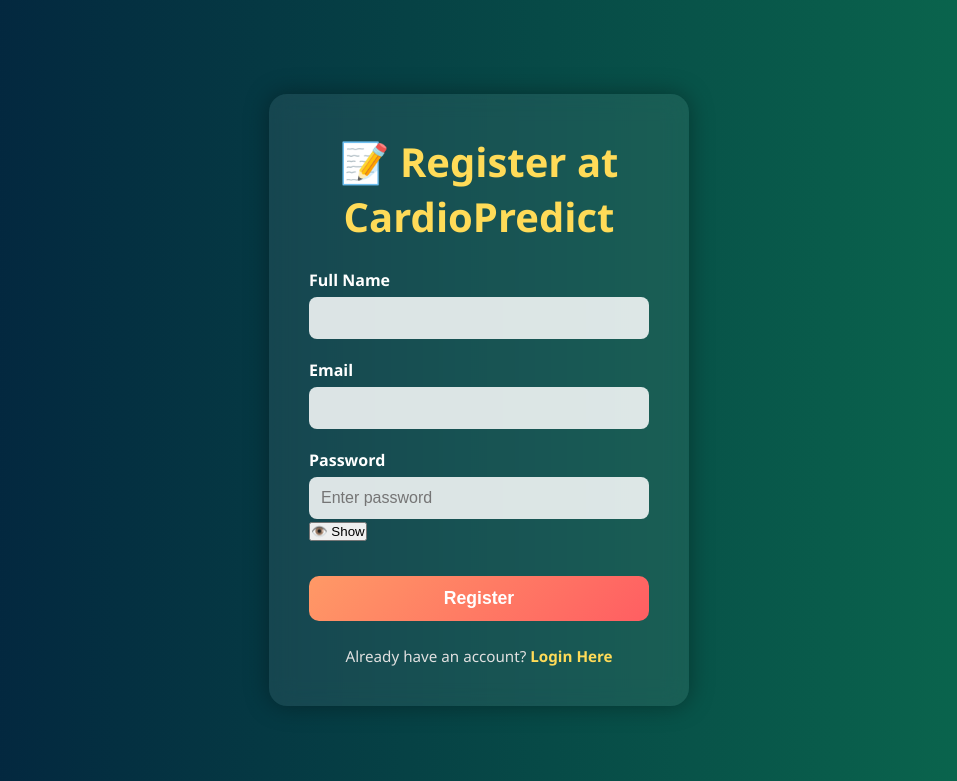
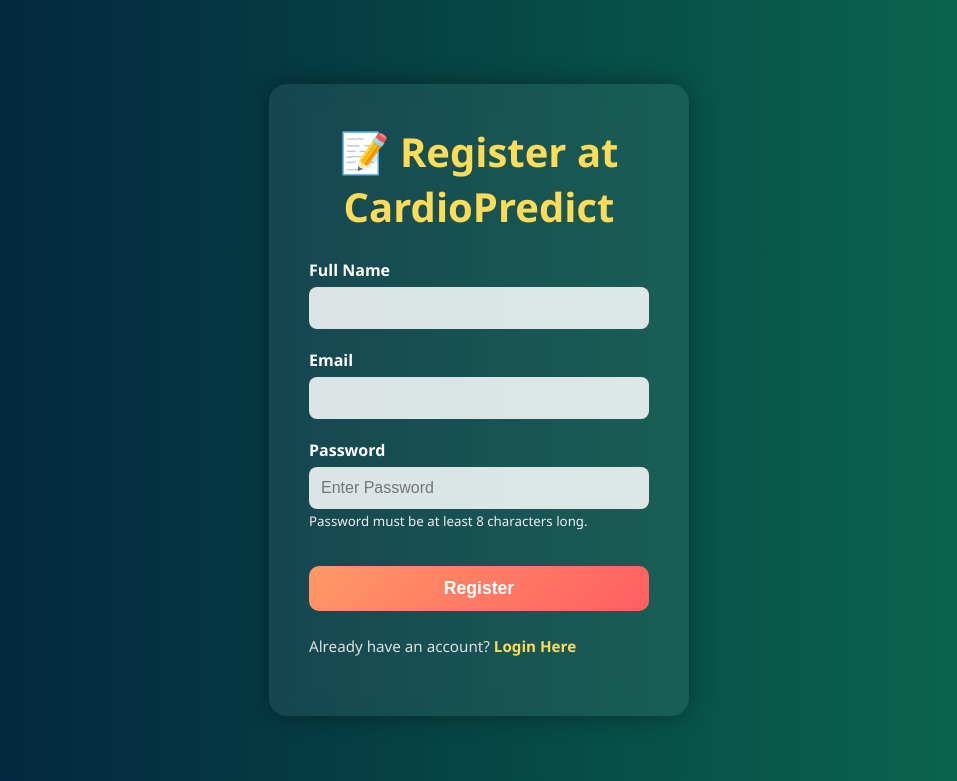
Before and after one commit to STKR123/CardioPredict-main, a Flask app: page /register in a window 1280 px wide. Shown: the top 781 px of the page, without its empty margins (161-1118 px from the left). Run offline with Flask 3, Linux system fonts and the light colour scheme; parts of the project's set-up code (start-up, migrations or seed data) failed here and were passed over.

Commit message:
Update register.html

```diff
--- a/templates/register.html
+++ b/templates/register.html
@@ -119,23 +119,9 @@
       <div class="form-group">
         <label>Password</label>
         <div class="form-group">
-  <input type="password" name="password" id="password" required minlength="8"
-         placeholder="Enter password"
-         oninvalid="this.setCustomValidity('Password must be at least 8 characters')"
-         oninput="this.setCustomValidity('')"/>
-  <button type="button" id="togglePassword">👁️ Show</button>
-</div>
+  <input type="password" name="password" placeholder="Enter Password" required minlength="8">
+<small>Password must be at least 8 characters long.</small>
 
-<script>
-const togglePassword = document.querySelector('#togglePassword');
-const password = document.querySelector('#password');
-
-togglePassword.addEventListener('click', () => {
-  const type = password.type === 'password' ? 'text' : 'password';
-  password.type = type;
-  togglePassword.textContent = type === 'password' ? '👁️ Show' : '🙈 Hide';
-});
-</script>
 
       </div>
       <button type="submit" class="submit-btn">Register</button>
```
